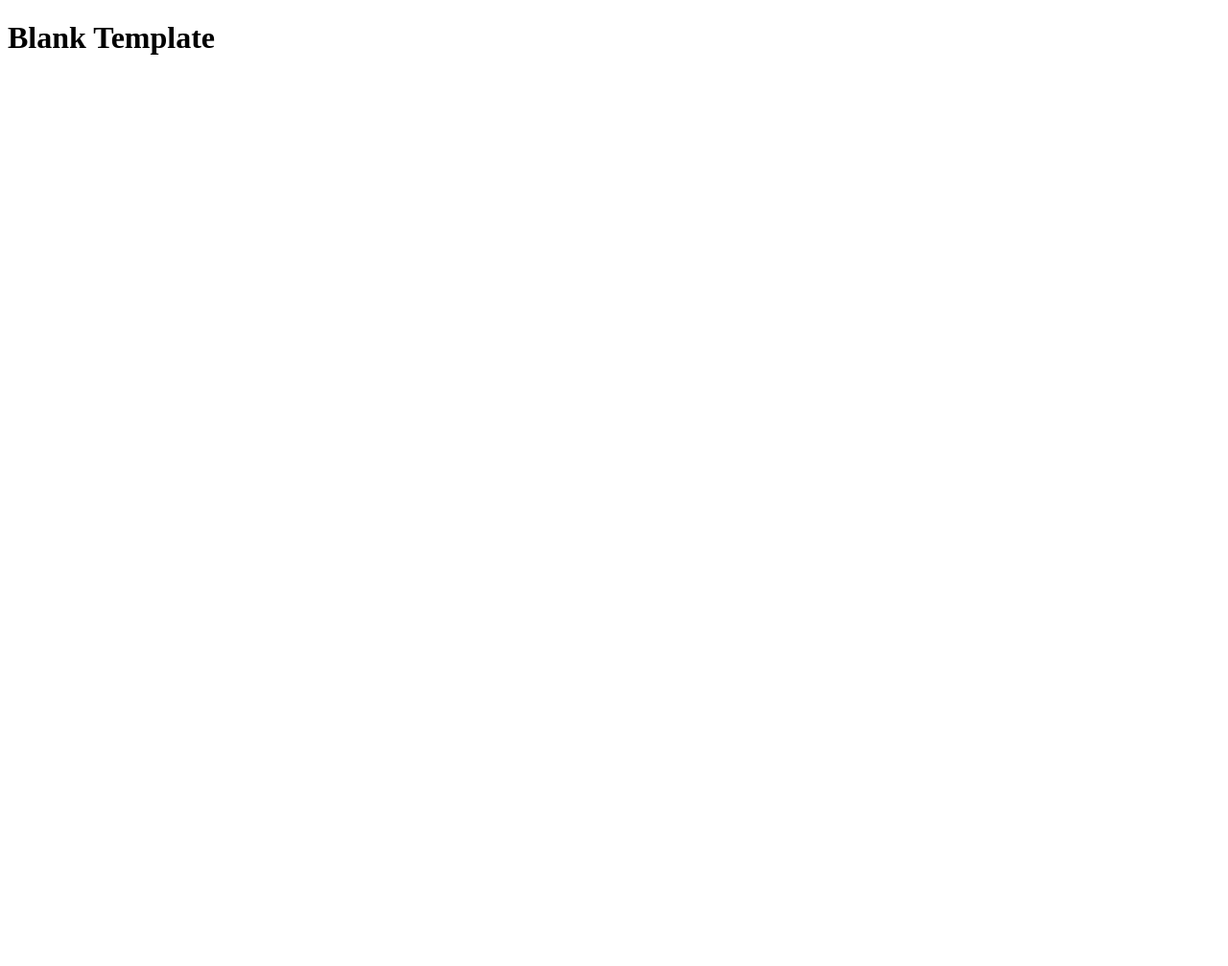
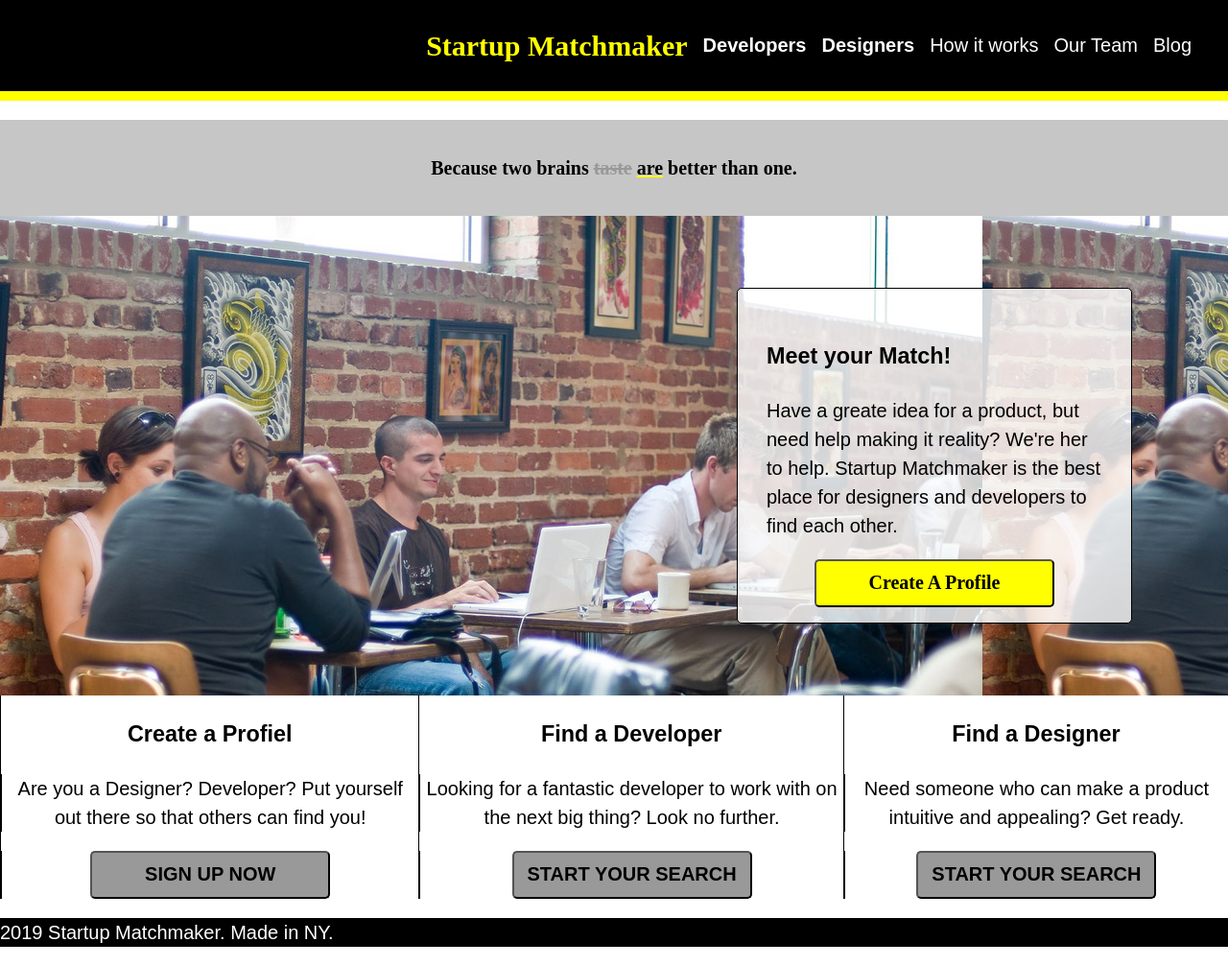
Before and after one commit to sei-curiosity/hw-week02day02-html-css-flexbox, a plain HTML site: page starter_code/index.html in a window 1280 px wide. Shown: the whole page at 96% size. Before the commit the page ends 800 px from the top, so only its background shows below. Drawn offline with Linux system fonts and the light colour scheme.

Commit message:
Needs more work, but close to finish

```diff
--- a/starter_code/index.html
+++ b/starter_code/index.html
@@ -5,6 +5,42 @@
     <link rel="stylesheet" href="main.css">
 </head>
 <body>
-    <h1>Blank Template</h1>
+    <div class="header">
+        <div class="logo"><h2>Startup Matchmaker</h2></div>
+        <div class="navSpecial">Developers</div>
+        <div class="navSpecial">Designers</div>
+        <div>How it works</div>
+        <div>Our Team</div>
+        <div>Blog</div>
+    </div>
+    <div class="yellowline"></div>
+    <div class="slogan"><p>Because two brains <span class="taste">taste</span> <span class="are">are</span> better than one.</p></div>
+    <div class="photo">
+        <div class="card">
+            <h3>Meet your Match!</h3>
+            <div><p>Have a greate idea for a product, but need help making it reality? We're her to help. Startup Matchmaker is the best place for designers and developers to find each other.</p></div>
+            <div><button>Create A Profile</button></div>
+        </div>
+    </div>
+    <div class="cards">
+        <div class="card1">
+            <h3>Create a Profiel</h3>
+            <div><p>Are you a Designer? Developer? Put yourself out there so that others can find you!</p></div>
+            <div><button>SIGN UP NOW</button></div>
+        </div>
+        <div class="card2">
+            <h3>Find a Developer</h3>
+            <div><p>Looking for a fantastic developer to work with on the next big thing? Look no further.</p></div>
+            <div><button>START YOUR SEARCH</button></div>
+        </div>
+        <div class="card3">
+            <h3>Find a Designer</h3>
+            <div><p>Need someone who can make a product intuitive and appealing? Get ready.</p></div>
+            <div><button>START YOUR SEARCH</button></div>
+        </div>
+    </div>
+    <div class="footer">
+        <p>2019 Startup Matchmaker. Made in NY.</p>
+    </div>
 </body>
 </html>
--- a/starter_code/main.css
+++ b/starter_code/main.css
@@ -0,0 +1,108 @@
+body{
+    text-align: center;
+    font-family: 'Source Sans Pro', sans-serif;
+    font-size: 20px;
+    line-height: 1.5;
+    margin: auto;
+    font-weight: normal;
+}
+
+.header{
+    display: flex;
+    justify-content: flex-end;
+    flex-flow: row wrap;
+    align-items: center;
+    background: black;
+    color: white;
+    margin: 0;
+    padding: 0 30px;
+}
+
+.logo{
+    justify-self: flex-start;
+    font-family: 'Merriweather', serif;
+    color: yellow;
+}
+
+.navSpecial{
+    font-weight: bold;
+}
+ .header div{
+     margin: 0 8px;
+ }
+
+ .yellowline{
+     width: 100%;
+     background: yellow;
+     margin: 0;
+     height: 10px;
+ }
+
+ .slogan{
+    font-family: 'Merriweather', serif;
+    background: #C6C6C6;
+    margin: 0;
+    height: 100px;
+    line-height: 100px;
+    font-weight: bold;
+ }
+
+ .slogan .taste{
+     color: #999;
+     text-decoration: line-through;
+ }
+
+ .slogan .are{
+     text-decoration: underline yellow;
+ }
+
+ .photo{
+     display: flex;
+     justify-content: flex-end;
+     padding: 75px;
+     padding-right: 100px;
+     background-image: url(./images/coworking.jpg);
+     height: 350px;
+ }
+
+ .card{
+    width: 350px;
+    background: rgba(255, 255, 255, .8);
+    border: 1px solid black;
+    border-radius: 5px;
+    padding: 30px;
+ }
+
+ .card h3,.card p{
+     text-align: left;
+ }
+
+ .cards{
+     display: flex;
+     justify-content: center;
+ }
+
+ .cards div{
+     border-left: 1px solid black;
+ }
+
+ .footer{
+     background: black;
+     color: white;
+     text-align: left;
+ }
+
+ button{
+    font-family: 'Oswald', sans-serif;
+    width: 250px;
+    height: 50px;
+    border-radius: 5px;
+    font-size: 20px;
+    font-weight: bold;
+    background: #999;
+ }
+
+ .card button{
+     background: yellow;
+     font-family: 'Merriweather', serif;
+ }
```
